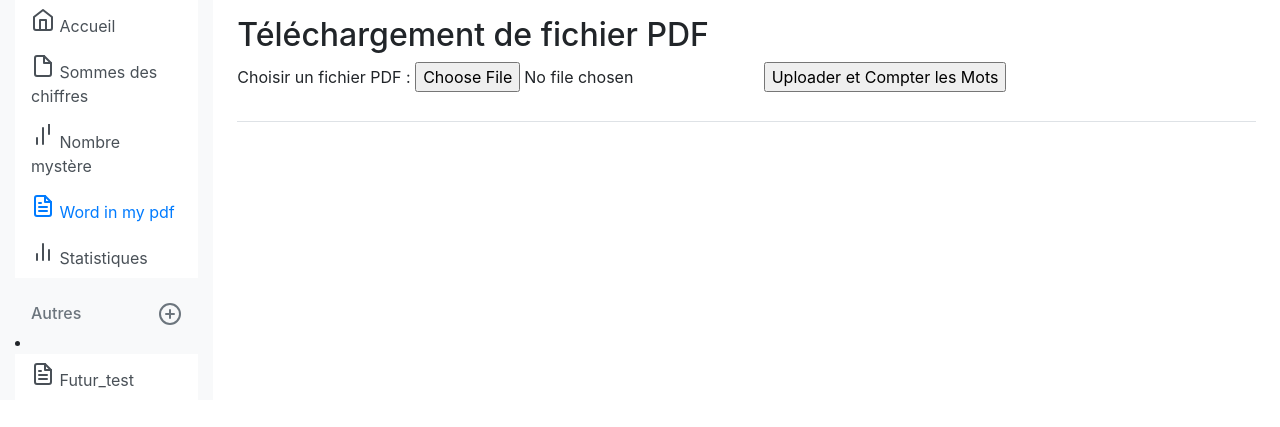
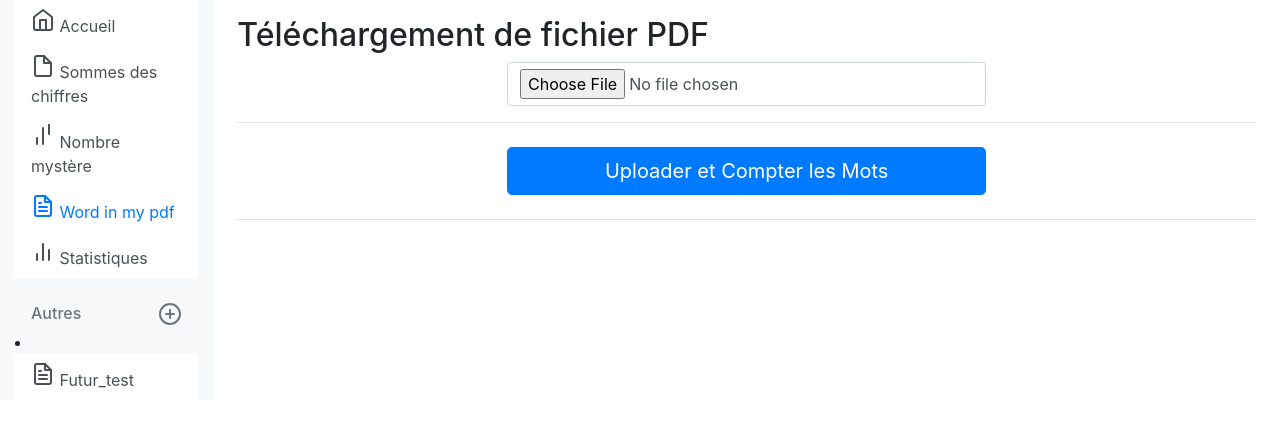
Before and after one commit to Hychion/Test_Flask, a Flask app: page /upload_pdf in a window 1280 px wide. Shown: the part 50-477 px from the top of the page. Run offline with Flask 3, Linux system fonts and the light colour scheme; the visitor is signed in with stand-in values (Sample User, id 1); some libraries are stand-ins or nearby versions.

Commit message:
mise en plasse bootstrap nombre mistere et word in my pdf

```diff
--- a/templates/UploadPdf.html
+++ b/templates/UploadPdf.html
@@ -7,9 +7,16 @@
     <body>
         <h2>Téléchargement de fichier PDF</h2>
         <form action="/upload_pdf" method="post" enctype="multipart/form-data">
-            <label for="pdf">Choisir un fichier PDF :</label>
-            <input type="file" name="pdf" id="pdf" accept=".pdf">
-            <input type="submit" value="Uploader et Compter les Mots">
+            <div class="col-md-6 mb-3 centre_auto">
+                <label class="sr-only" for="pdf" >Choisir un fichier Pdf :</label>
+                <input type="file"  class="form-control " name="pdf" id="pdf" accept=".pdf">
+            </div>
+
+            <hr class="mb-4">
+            </div>
+            <div class="col-md-6 mb-3 centre_auto">
+                <input class="btn btn-primary btn-lg btn-block" type="submit" value="Uploader et Compter les Mots">
+            </div>
         </form>
         {% if message == "Ok" %}
             <p>Voici le nombre de mots dans ton pdf : {{ session['words_pdf'] }}</p>
```
